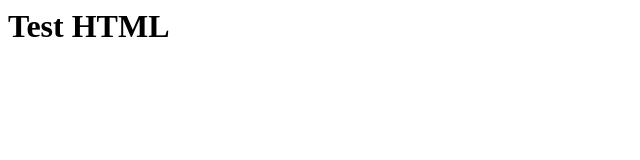
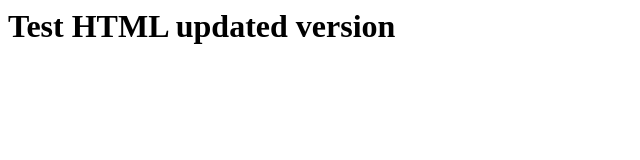
Before and after one commit to srinivenu81/firstgitrepo, a plain HTML site: page index.html in a window 1280 px wide. Shown: the whole page, without its empty margins (0-640 px from the left). Drawn offline with Linux system fonts and the light colour scheme.

Commit message:
updated version

```diff
--- a/index.html
+++ b/index.html
@@ -1,5 +1,5 @@
 <html>
 <body>
-<h1>Test HTML</h1>
+<h1>Test HTML updated version</h1>
 </body>
 </html>
```
